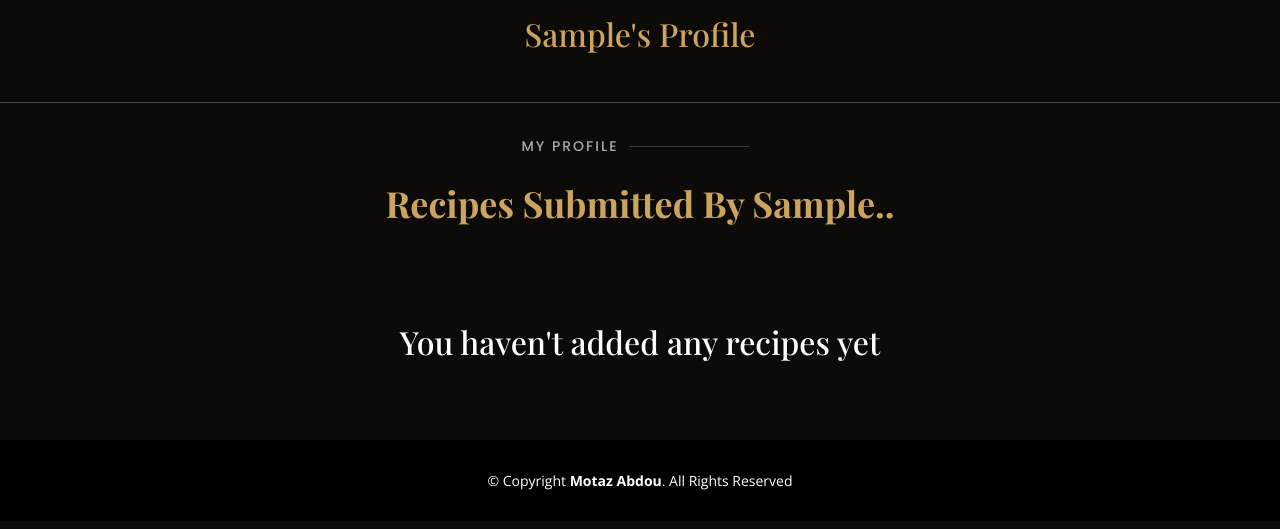
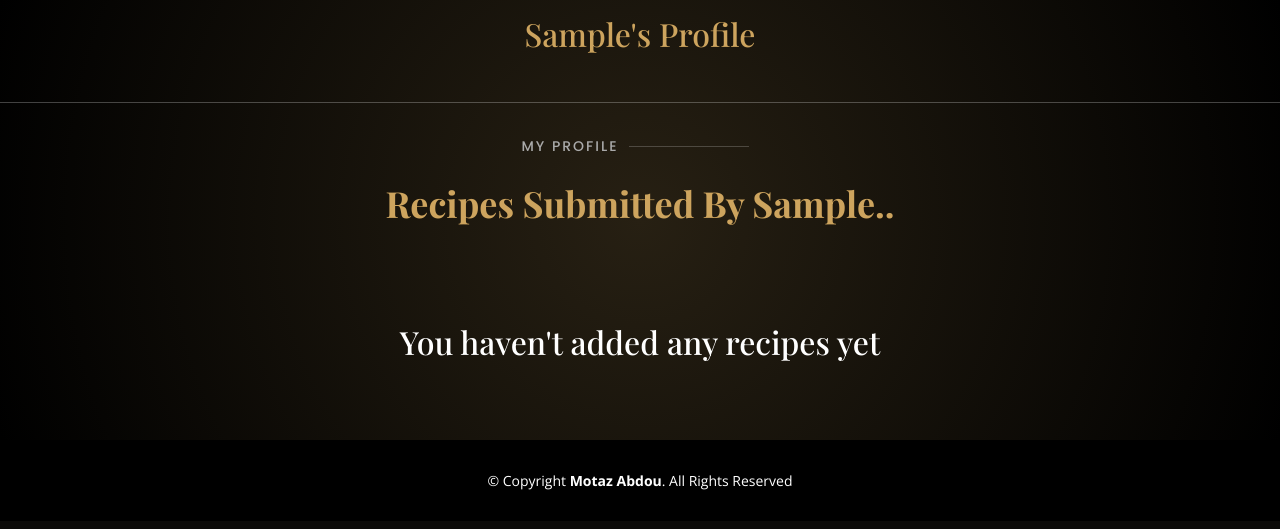
Before and after one commit to moutaz3003/veggie-planet, a Flask app: page /profile/1 in a window 1280 px wide; the page is wider, and only the part inside the window is pictured. Shown: the part 72-601 px from the top of that part. Run offline with Flask 2, Linux system fonts and the light colour scheme; the visitor is signed in with stand-in values (Sample User, id 1); a database or web service that is not in the repository returns one stand-in record (values such as "Sample title"); some libraries are stand-ins or nearby versions; some web fonts are replaced.

Commit message:
Add radial gradient to profile page

```diff
--- a/static/css/style.css
+++ b/static/css/style.css
@@ -1639,6 +1639,8 @@ section {
 
 #profile {
   padding-top: 0;
+  background: rgb(39,32,19);
+background: radial-gradient(circle, rgba(39,32,19,1) 0%, rgba(0,0,0,1) 100%);
 }
 
 #profile .section-title {
```
